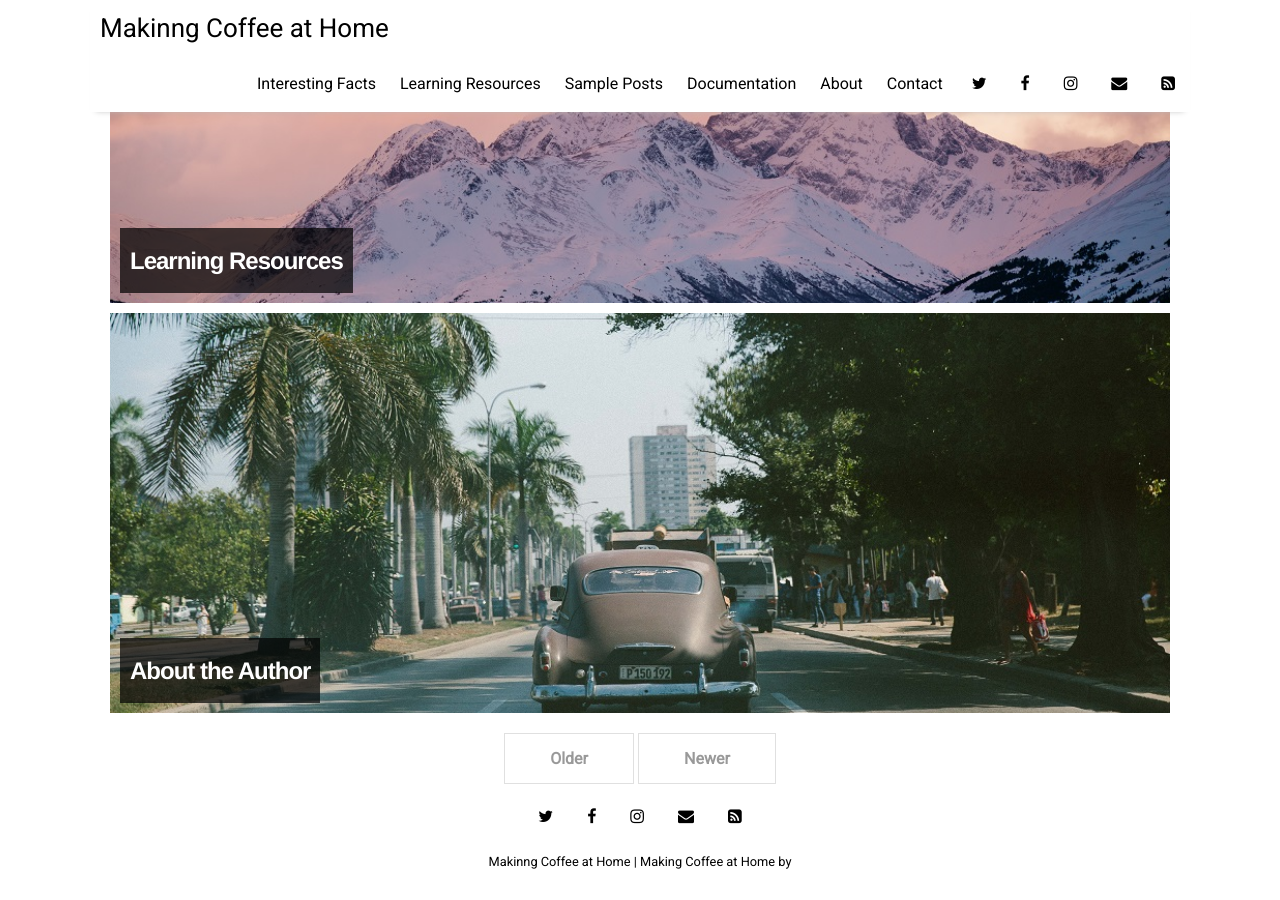
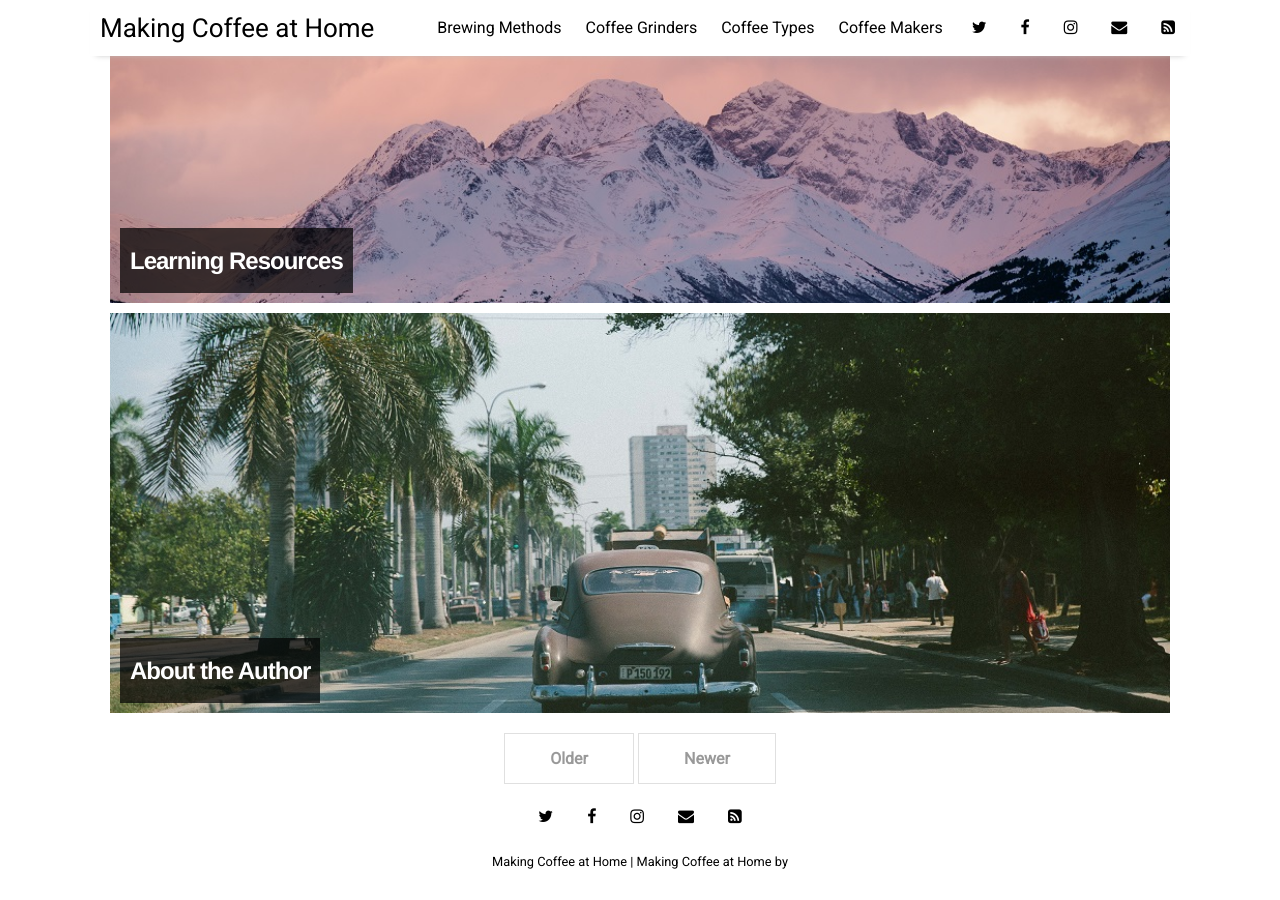
Before and after one commit to making-coffee/making-coffee.github.io, a Jekyll site: the page built from index.html, in a window 1280 px wide and 900 px high, scrolled down 1398 px. Built offline with Jekyll 4.4.1, drawn with Linux system fonts in a browser that asks for light colours; nearby versions of some CDN libraries; the list of posts is cut into pages by our own code.

Commit message:
Change menu

```diff
--- a/_config.yml
+++ b/_config.yml
@@ -14,7 +14,7 @@ sass:
   style: :nested
 
 # Customise atom feed settings (this is where Jekyll-Feed gets configuration information)
-title:		           "Makinng Coffee at Home"
+title:		           "Making Coffee at Home"
 description:	       "Making Coffee at Home"
 author:              ""
 
--- a/_data/settings.yml
+++ b/_data/settings.yml
@@ -7,19 +7,18 @@ disqus:
 google-ID: 'UA-112060364-2'
 
 menu:
-- {name: 'Interesting Facts', folder: 'pages', file: 'facts.html'}
-- {name: 'Learning Resources', folder: 'pages', file: 'resources.html'}
-- {name: 'Sample Posts', folder: 'pages', file: 'sample-posts.html'}
-- {name: 'Documentation', folder: 'pages', file: 'documentation.html'}
-- {name: 'About', folder: 'pages', file: 'about.html'}
-- {name: 'Contact', folder: 'pages', file: 'contact.html'}
+- {name: 'Brewing Methods', folder: 'pages', file: 'brewingmethods.html'}
+- {name: 'Coffee Grinders', folder: 'pages', file: 'coffeegrinders.html'}
+- {name: 'Coffee Types', folder: 'pages', file: 'coffeetypes.html'}
+- {name: 'Coffee Makers', folder: 'pages', file: 'coffeemakers.html'}
+
 
 # Available social icons are powered by Font Awesome, so you can use any icon that they offer
 social:
 - {icon: 'twitter', link: ''}
 - {icon: 'facebook', link: ''}
 - {icon: 'instagram', link: ''}
-- {icon: 'envelope', link: 'mailto:l.nguyen.paul@gmail.com'}
+- {icon: 'envelope', link: ''}
 - {icon: 'rss-square', link: 'feed.xml'}
 # - {icon: 'rss-square', link: 'rss-feed.xml'}
 
```
